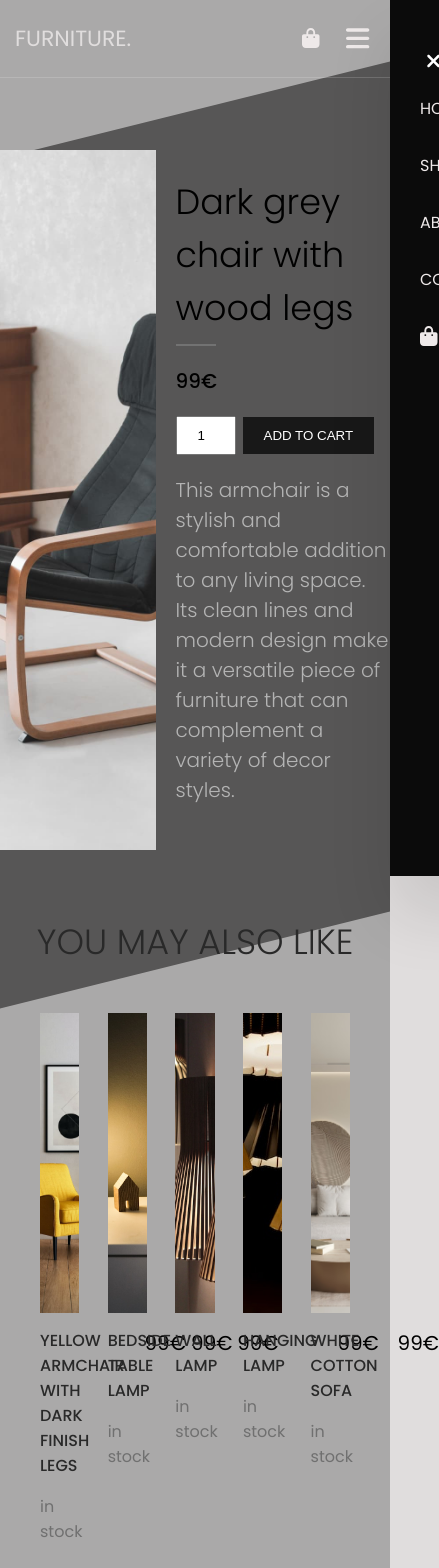
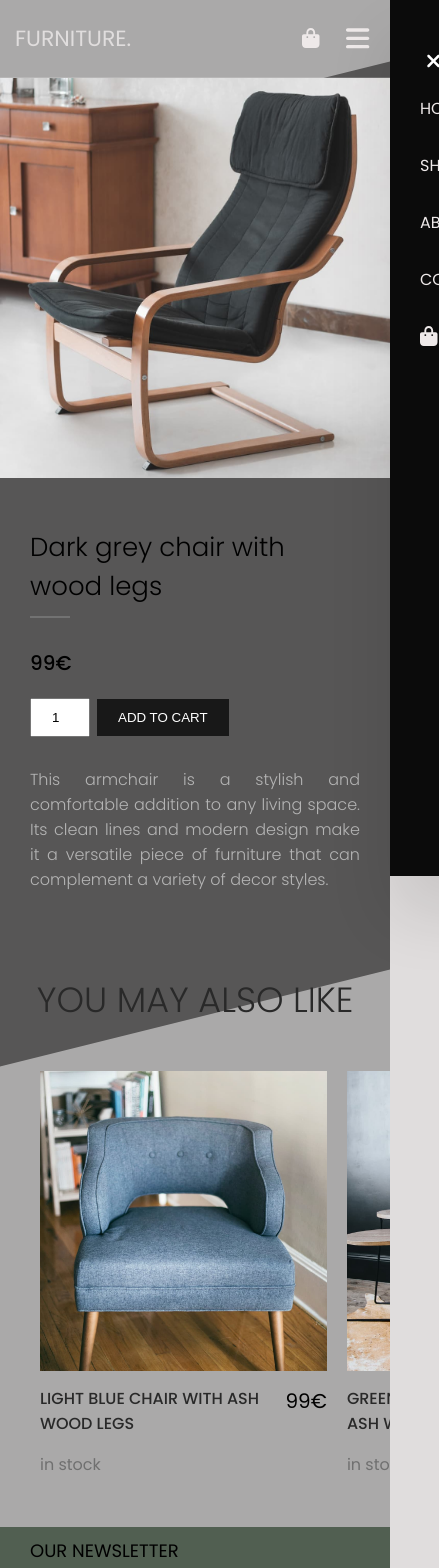
Before and after one commit to Dovile234/ecommerce-website, a React (Create React App) app: page /product/1 in a window 390 px wide. Shown: the top 1568 px of the page, 439 px wide, since content can reach past the window. Built offline with nearby package versions, Linux system fonts and the light colour scheme.

Commit message:
products page responsive

```diff
--- a/src/App.css
+++ b/src/App.css
@@ -17,6 +17,30 @@
 *::before,
 *::after {
   box-sizing: border-box;
+}
+
+::-webkit-scrollbar {
+  width: 12px;
+  height: 12px;
+}
+
+* {
+  scrollbar-color: grey #bebcbc;
+  scrollbar-width: thin;
+}
+
+::-webkit-scrollbar-track {
+  background-color: #c4c3c3;
+}
+
+::-webkit-scrollbar-thumb {
+  background-color: #707070;
+  border-radius: 100vw;
+  -webkit-box-shadow: inset 0 0 6px rgba(0, 0, 0, 0.3);
+}
+
+::-webkit-scrollbar-thumb:hover {
+  background-color: rgb(145, 143, 143);
 }
 
 body {
--- a/src/components/ImageSlider.js
+++ b/src/components/ImageSlider.js
@@ -29,7 +29,7 @@ const ImageSlider = ({ slides }) => {
     setCurrentIndex(index);
   };
 
-  const scrollHandler = () => window.scrollTo({ top: 420, behavior: "smooth" });
+  const scrollHandler = () => window.scrollTo({ top: 520, behavior: "smooth" });
 
   return (
     <div className="image-wrapper">
--- a/src/components/ProductsArray.js
+++ b/src/components/ProductsArray.js
@@ -171,7 +171,7 @@ const ProductsArray = ({ item }) => {
   };
 
   useEffect(() => {
-    const similarProductsArray = products.splice(1, 5);
+    const similarProductsArray = products.slice(1, 9);
     setSimilarProducts(similarProductsArray);
     // eslint-disable-next-line react-hooks/exhaustive-deps
   }, []);
@@ -269,7 +269,7 @@ const ProductsArray = ({ item }) => {
           <div className="similar-products-wrap">
             <h2>You may also like</h2>
             {similarProducts && (
-              <div className="similar-items">
+              <div className="similar-items snaps-inline">
                 {similarProducts.map((product, index) => (
                   <div className="product similar-item" key={index}>
                     <Item product={product} />
--- a/src/style/Product.css
+++ b/src/style/Product.css
@@ -1,7 +1,6 @@
 .diagonal {
   position: relative;
   isolation: isolate;
-  /* overflow: hidden; */
 }
 
 .diagonal::after {
@@ -23,31 +22,32 @@
 
 .item {
   display: flex;
-  padding-top: 150px;
+  padding: 150px 30px 0;
   margin: 0 auto;
   max-width: 1440px;
   justify-content: space-between;
 }
 
 .item .item-image {
-  height: 700px;
+  height: 650px;
   width: 40%;
-  background-position: center;
   object-fit: cover;
 }
 
 .item-details {
-  width: 55%;
+  width: 43%;
   display: flex;
   flex-direction: column;
   justify-content: center;
+  padding: 0 30px;
+  margin: 0 auto;
 }
 
 .item-details h3 {
   font-size: 35px;
   font-weight: 300;
   margin: 0;
-  max-width: 400px;
+  /* max-width: 400px; */
 }
 
 .item-details h3::after {
@@ -85,9 +85,9 @@
 }
 
 .item-details .description {
-  max-width: 450px;
   font-weight: 300;
   color: rgb(180, 180, 180);
+  text-align: justify;
 }
 
 .similar-products-wrap {
@@ -99,11 +99,99 @@
 
 .similar-items {
   padding: 0 30px;
-  /* padding: 50px 0; */
-  display: flex;
-  justify-content: space-between;
+  display: grid;
+
+  grid-auto-flow: column;
+  grid-auto-columns: 23%;
+  overflow-x: auto;
+  overscroll-behavior-inline: contain;
+}
+
+.snaps-inline {
+  scroll-snap-type: inline mandatory;
+  scroll-padding-inline: 2rem;
 }
 
 .similar-item {
-  width: 18%;
+  scroll-snap-align: start;
 }
+
+@media (max-width: 1200px) {
+  .item .item-image {
+    height: 550px;
+  }
+
+  .item-details {
+    width: 50%;
+  }
+
+  .similar-items {
+    grid-auto-columns: 32%;
+  }
+}
+
+@media (max-width: 950px) {
+  .item .item-image {
+    height: 450px;
+    width: 50%;
+  }
+
+  .item-details h3 {
+    font-size: 30px;
+    font-weight: 300;
+    margin: 0;
+  }
+
+  p.description {
+    font-size: 16px;
+  }
+}
+
+@media (max-width: 750px) {
+  .item {
+    flex-direction: column;
+    padding: 78px 0 0;
+  }
+
+  .item .item-image {
+    height: 648px;
+    width: 100%;
+    object-position: 50% 60%;
+  }
+  .item-details {
+    margin-top: 50px;
+    width: 100%;
+  }
+
+  .item-details p {
+    margin-top: 30px;
+  }
+
+  .similar-items {
+    grid-auto-columns: 42%;
+  }
+}
+
+@media (max-width: 580px) {
+  .item .item-image {
+    height: 500px;
+  }
+
+  .similar-items {
+    grid-auto-columns: 65%;
+  }
+}
+
+@media (max-width: 420px) {
+  .similar-items {
+    grid-auto-columns: 93%;
+  }
+
+  .item .item-image {
+    height: 400px;
+  }
+
+  .item-details h3 {
+    font-size: 26px;
+  }
+}
```
